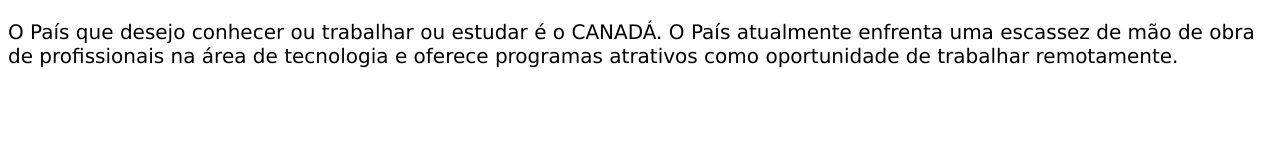
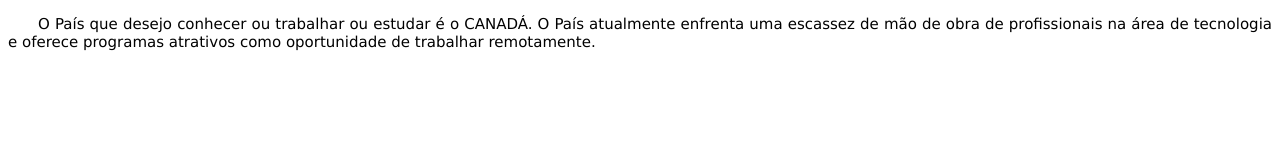
Before and after one commit to ti-almeidajr/mod01-ppdm-und01-atv02, a plain HTML site: page qst01/index.html in a window 1280 px wide. Drawn offline with Linux system fonts and the light colour scheme.

Commit message:
Update estilo.css

```diff
--- a/qst01/css/estilo.css
+++ b/qst01/css/estilo.css
@@ -1,5 +1,7 @@
 p
     {
         font-family: verdana;
-        font-size: 20px;
+        font-size: 15px;
+        text-align: justify;
+        text-indent: 30px;
     }
```
